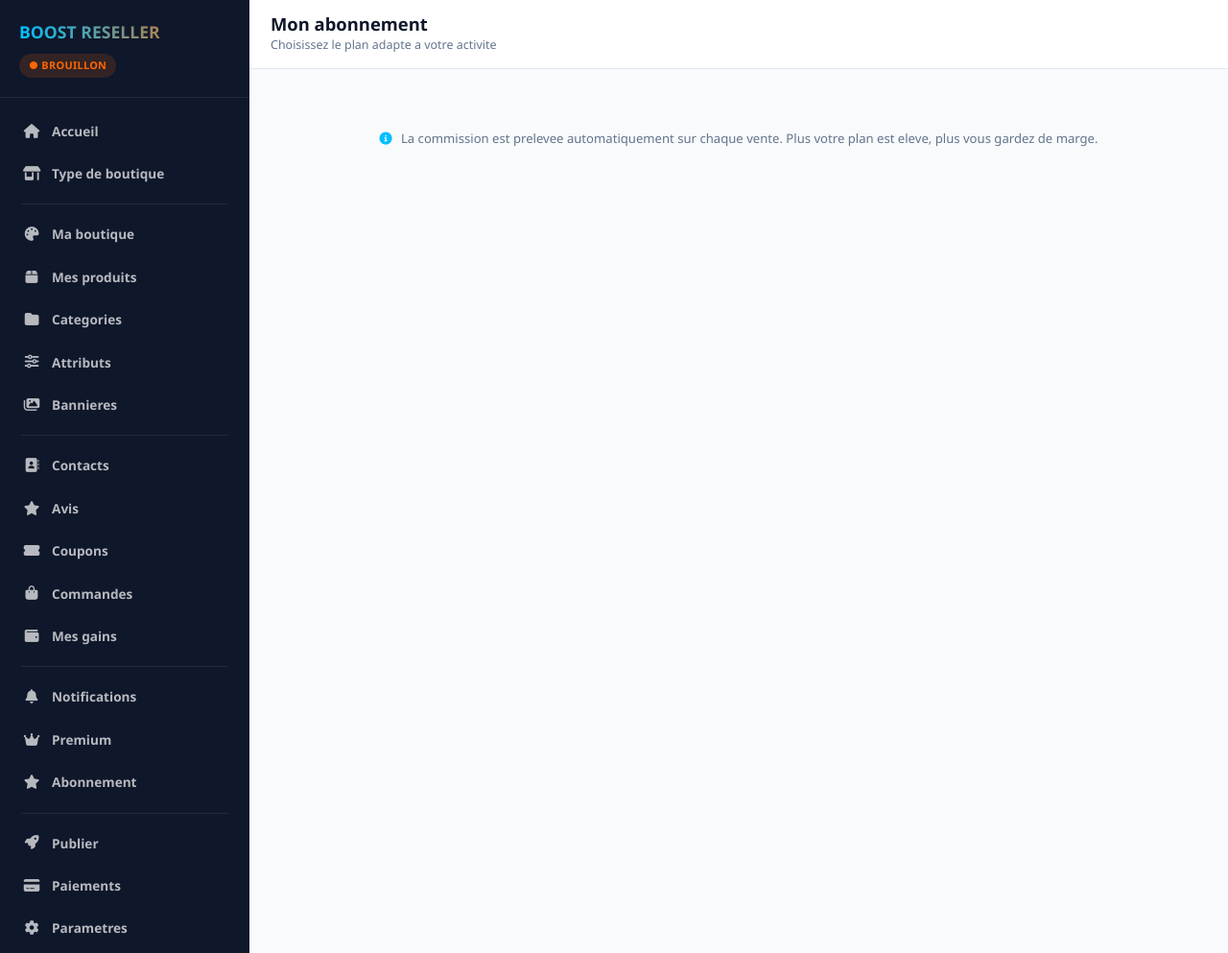
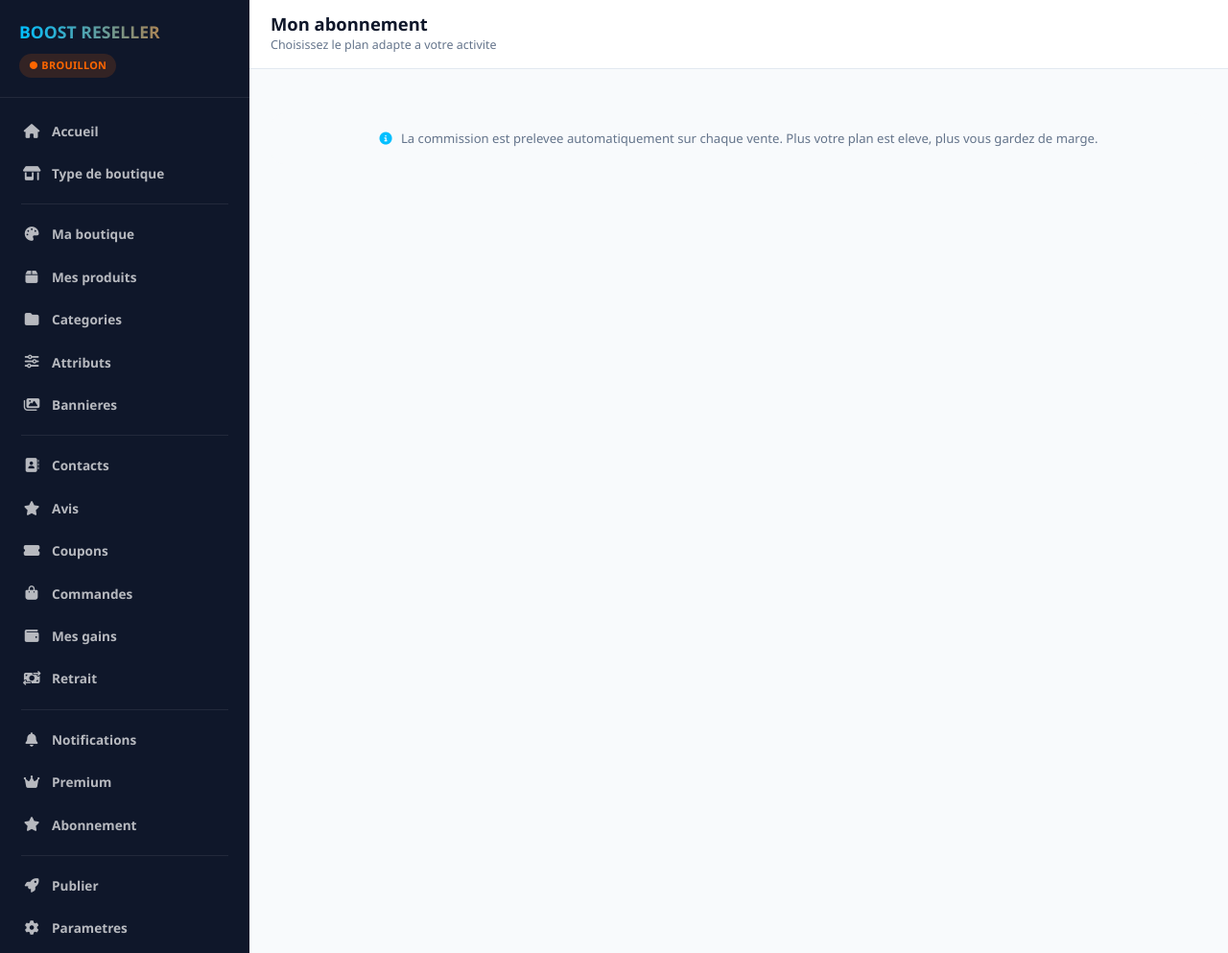
Before and after one commit to abdoula14cherif/kalilinux, a Flask app: template app/templates/dashboard/abonnement.html in a window 1280 px wide. Shown: the whole page at 96% size. Run offline with Flask 3, Linux system fonts and the light colour scheme; the template is opened without the code that fills it, so the values that code supplies are empty; parts of the project's set-up code (start-up, migrations or seed data) failed here and were passed over; some libraries are stand-ins or nearby versions.

Commit message:
Update layout.html

```diff
--- a/app/templates/dashboard/layout.html
+++ b/app/templates/dashboard/layout.html
@@ -29,7 +29,6 @@
   50%{box-shadow:0 2px 14px rgba(239,68,68,.7)}
 }
 
-/* Widget Credit Boost */
 .credit-widget{
   margin:10px;padding:12px 14px;border-radius:12px;
   background:linear-gradient(135deg,rgba(0,191,255,.12),rgba(0,191,255,.04));
@@ -131,7 +130,7 @@
         <i class="fas fa-store-alt nav-ico"></i> <span class="nav-label">Type de boutique</span>
       </a>
 
-      {# ─── WIDGET CREDIT BOOST (2 seuils) ─────────────────── #}
+      {# ─── WIDGET CREDIT BOOST ─────────────────────────────── #}
       {% if profile and profile.est_revendeur %}
       {% set cb_solde = profile.credit_boost|default(0)|float %}
       {% set cb_seuil_alerte = 2000 %}
@@ -203,6 +202,11 @@
         <i class="fas fa-wallet nav-ico"></i> <span class="nav-label">Mes gains</span>
       </a>
 
+      {# 👇 NOUVEAU LIEN RETRAIT AJOUTÉ ICI 👇 #}
+      <a href="{{ url_for('dashboard_shop.retrait') }}" class="nav-item {% if request.endpoint == 'dashboard_shop.retrait' %}active{% endif %}">
+        <i class="fas fa-money-bill-transfer nav-ico"></i> <span class="nav-label">Retrait</span>
+      </a>
+
       <div class="nav-separator"></div>
 
       <a href="{{ url_for('dashboard_shop.notifications_prefs') }}" class="nav-item {% if request.endpoint == 'dashboard_shop.notifications_prefs' %}active{% endif %}">
@@ -220,9 +224,6 @@
 
       <a href="{{ url_for('dashboard.publier') }}" class="nav-item {% if request.endpoint == 'dashboard.publier' %}active{% endif %}">
         <i class="fas fa-rocket nav-ico"></i> <span class="nav-label">Publier</span>
-      </a>
-      <a href="{{ url_for('dashboard_paiement.index') }}" class="nav-item {% if request.endpoint and 'paiement' in request.endpoint %}active{% endif %}">
-        <i class="fas fa-credit-card nav-ico"></i> <span class="nav-label">Paiements</span>
       </a>
       <a href="{{ url_for('dashboard_shop.parametres') }}" class="nav-item {% if request.endpoint == 'dashboard_shop.parametres' %}active{% endif %}">
         <i class="fas fa-cog nav-ico"></i> <span class="nav-label">Parametres</span>
```
